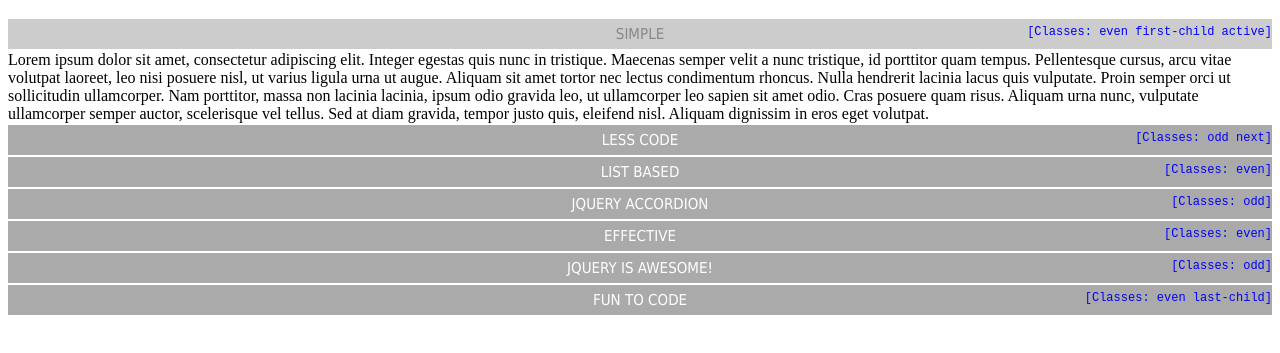
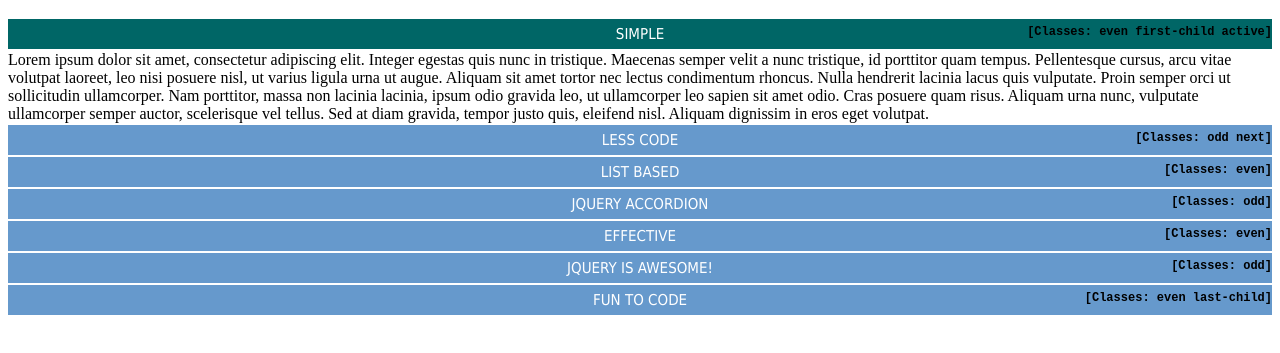
Before and after one commit to tirumal/jqSimpleLiAccordion, a plain HTML site: page index.html in a window 1280 px wide. Shown: the part 169-522 px from the top of the page. Drawn offline with nearby package versions, Linux system fonts and the light colour scheme.

Commit message:
Update style.css

```diff
--- a/style.css
+++ b/style.css
@@ -2,7 +2,6 @@ body{
   padding-top: 100px;
   background: none;
 }
-
 ul.accordion{
   padding: 0;
   margin: 0;
@@ -16,7 +15,7 @@ ul.accordion li a{
   display:block;
   text-decoration: none;
   text-align: center;
-  background: #aaa;
+  background: #6699CC;
   color: white;
   font-family: Tahoma;
   font-size: 15px;
@@ -26,9 +25,14 @@ ul.accordion li a{
 }
 
 ul.accordion li a:hover, ul.accordion li.active a{
-  background: #ccc;
-  color:#888;
+  background: #006666;
 }
+
+ul.accordion li.disabled a{
+  background: #0066CC;
+}
+
+
 
 
 /*Following is for higlighting Classes only*/
@@ -38,7 +42,8 @@ ul.accordion li a {
 
 ul.accordion li a span{
   text-transform: none;
-  color: blue;
+  color: #000;
+  font-weight: bold;
   font-family: "Courier New";
   font-size: 12px;
   position: absolute;
```
